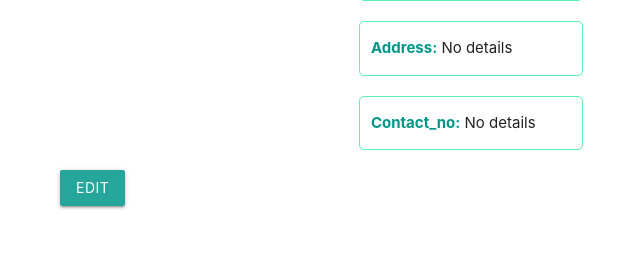
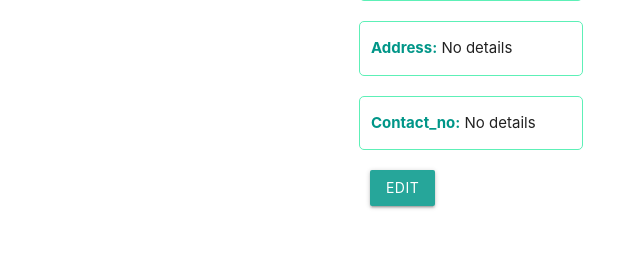
Before and after one commit to farrukh-ahm/Borrow-A-Story-Library, a Django app: page /profile/ in a window 1280 px wide. Shown: the part 213-475 px from the top of the page, without its empty margins (132-772 px from the left). Run offline with Django 3.2, Linux system fonts and the light colour scheme; some libraries are stand-ins or nearby versions.

Commit message:
Edit UserProfile view to add and edit user information properly

```diff
--- a/borrow_a_story/views.py
+++ b/borrow_a_story/views.py
@@ -116,18 +116,26 @@ class UserProfile(View):
         try:
             queryset = User_Detail.objects.all()
             user_info = get_object_or_404(queryset, user=request.user)
+            profile_form = ProfileForm()
+            user_form = ProfileForm(request.POST, instance=user_info)
+            if user_form.is_valid():
+                user_update = user_form.save(commit=False)
+                user_update.user = request.user
+                user_update.save()
+            else:
+                user_form = ProfileForm()
         except:
-            queryset = []
+            # queryset = []
             user_info = {'address': 'No details', 'contact_no': 'No details'}
-        # user_info = get_object_or_404(queryset, user=request.user)
-        profile_form = ProfileForm()
-        user_form = ProfileForm(request.POST)
-        if user_form.is_valid():
-            user_update = user_form.save(commit=False)
-            user_update.user = request.user
-            user_update.save()
-        else:
-            user_form = ProfileForm()
+            # user_info = get_object_or_404(queryset, user=request.user)
+            profile_form = ProfileForm()
+            user_form = ProfileForm(request.POST)
+            if user_form.is_valid():
+                user_update = user_form.save(commit=False)
+                user_update.user = request.user
+                user_update.save()
+            else:
+                user_form = ProfileForm()
 
         context = {
             'user_info': user_info,
--- a/templates/profile.html
+++ b/templates/profile.html
@@ -14,7 +14,7 @@
     </div>
 </div>
 
-<div class="row" id="">
+<div class="row">
     <div class="col s12 m3 offset-m4 info-control">
         <p><b class="teal-text">Address:</b> {{user_info.address }}</p>
     </div>
@@ -24,7 +24,11 @@
         <p><b class="teal-text">Contact_no:</b> {{ user_info.contact_no }}</p>
     </div>
 </div>
-<button data-target="modal1" class="btn modal-trigger">Edit</button>
+<div class="row">
+    <div class="col s12 m3 offset-m4">
+        <button data-target="modal1" class="btn btn-lg modal-trigger">Edit</button>
+    </div>
+</div>
 
 <!-- Modal Structure -->
 <div id="modal1" class="modal">
```
Also changed, not shown: borrow_a_story/admin.py (+7 -1 lines).
